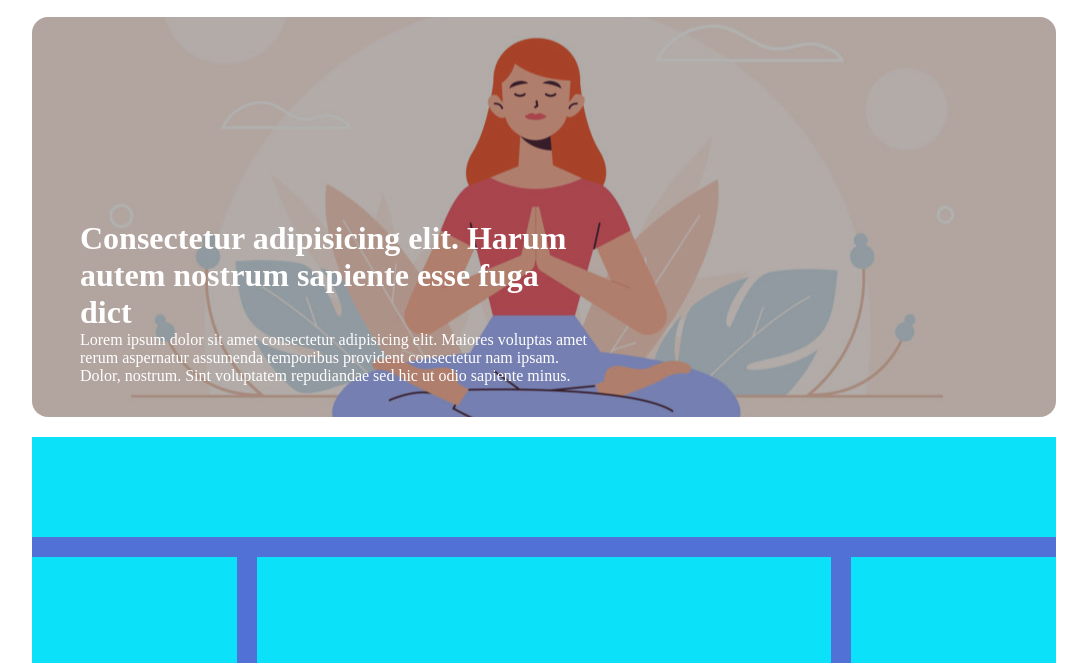
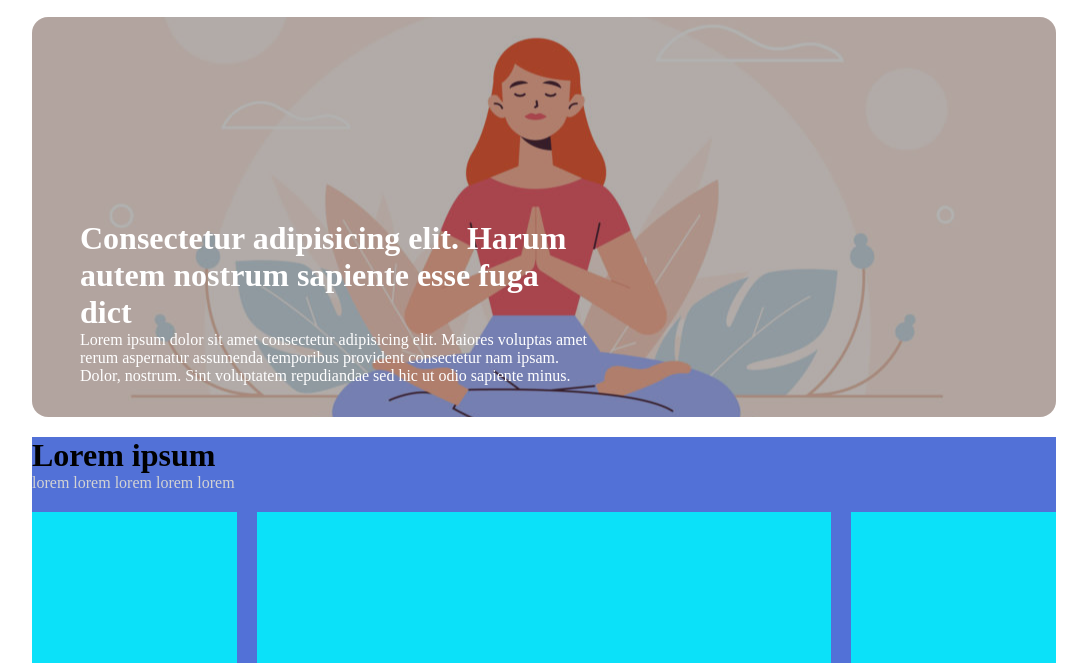
Before and after one commit to Gabry17/htmlcss-wp, a plain HTML site: page index.html in a window 1280 px wide. Shown: the part 137-800 px from the top of the page, without its empty margins (96-1183 px from the left). Drawn offline with Linux system fonts and the light colour scheme.

Commit message:
aggiunto titolo e paragrafo alla seconda sezione del main

```diff
--- a/css/style.css
+++ b/css/style.css
@@ -82,9 +82,11 @@
 }
 
 .top{
-    background-color: #0be1f9;
-    height: 100px;
     margin-bottom: 20px;
+}
+
+.top > p{
+    color: lightgray;
 }
 
 .left-right{
--- a/index.html
+++ b/index.html
@@ -37,7 +37,10 @@
             </div>
         </div>
         <div class="second-main clearfix">
-            <div class="top"></div>
+            <div class="top">
+                <h1>Lorem ipsum</h1>
+                <p>lorem lorem lorem lorem lorem</p>
+            </div>
             <div class="left-right float"></div>
             <div class="center float"></div>
             <div class="left-right float"></div>
```
